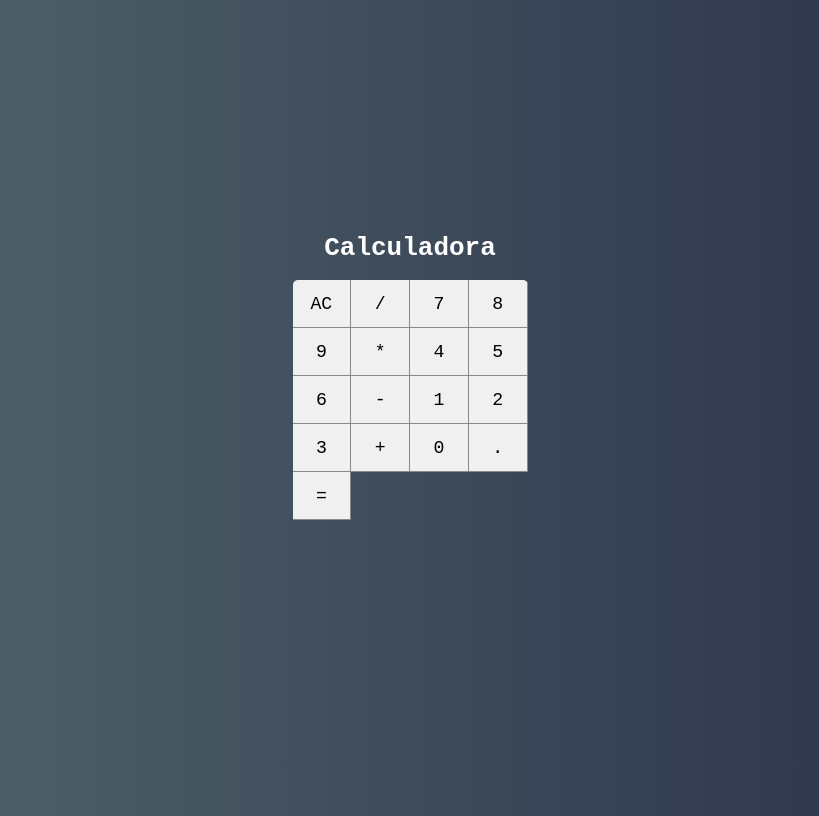
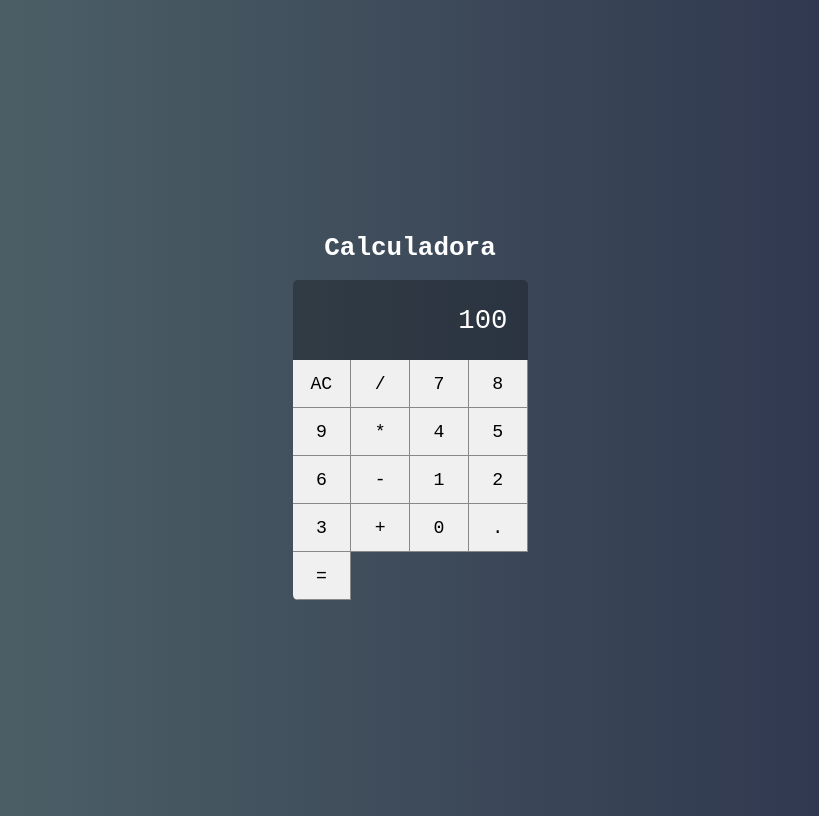
Before and after one commit to TelmiAdame/Calculadora_React, a React (Create React App) app in the folder calculadora/: page / in a window 1280 px wide. Shown: the whole page, without its empty margins (230-1049 px from the left). Built offline with nearby package versions, Linux system fonts and the light colour scheme.

Commit message:
component Display

```diff
--- /dev/null
+++ b/calculadora/src/components/Display.css
@@ -0,0 +1,12 @@
+.display{
+    grid-column: span 4; /* ocupa 4 colunas*/
+    background-color: #0004;
+
+    display: flex;
+    justify-content: flex-end;
+    align-items: center;
+    padding: 20px;
+    font-size: 2.1em;
+    overflow: hidden; /*Não deixa passar valores maiores que o do display */
+
+}
--- /dev/null
+++ b/calculadora/src/components/Display.jsx
@@ -0,0 +1,5 @@
+import React from "react";
+import './Display.css'
+
+export default props =>
+    <display className = "display">{props.value}</display>
--- a/calculadora/src/main/Calculator.css
+++ b/calculadora/src/main/Calculator.css
@@ -6,5 +6,5 @@
 
     display: grid;
     grid-template-columns: repeat(4, 25%);
-    grid-template-rows: 48px 48px 48px 48px 48px;
+    grid-template-rows: 1fr 48px 48px 48px 48px 48px;
 }
--- a/calculadora/src/main/Calculator.jsx
+++ b/calculadora/src/main/Calculator.jsx
@@ -2,11 +2,13 @@
 import './Calculator.css'
 
 import Button from '../components/Button'
+import Display from "../components/Display";
 
 export default class Calculator extends Component {
     render () {
         return (
             <div className = "calculator">
+                <Display value = {100} />
                 <Button label = "AC"/>
                 <Button label = "/"/>
                 <Button label = "7"/>
```
